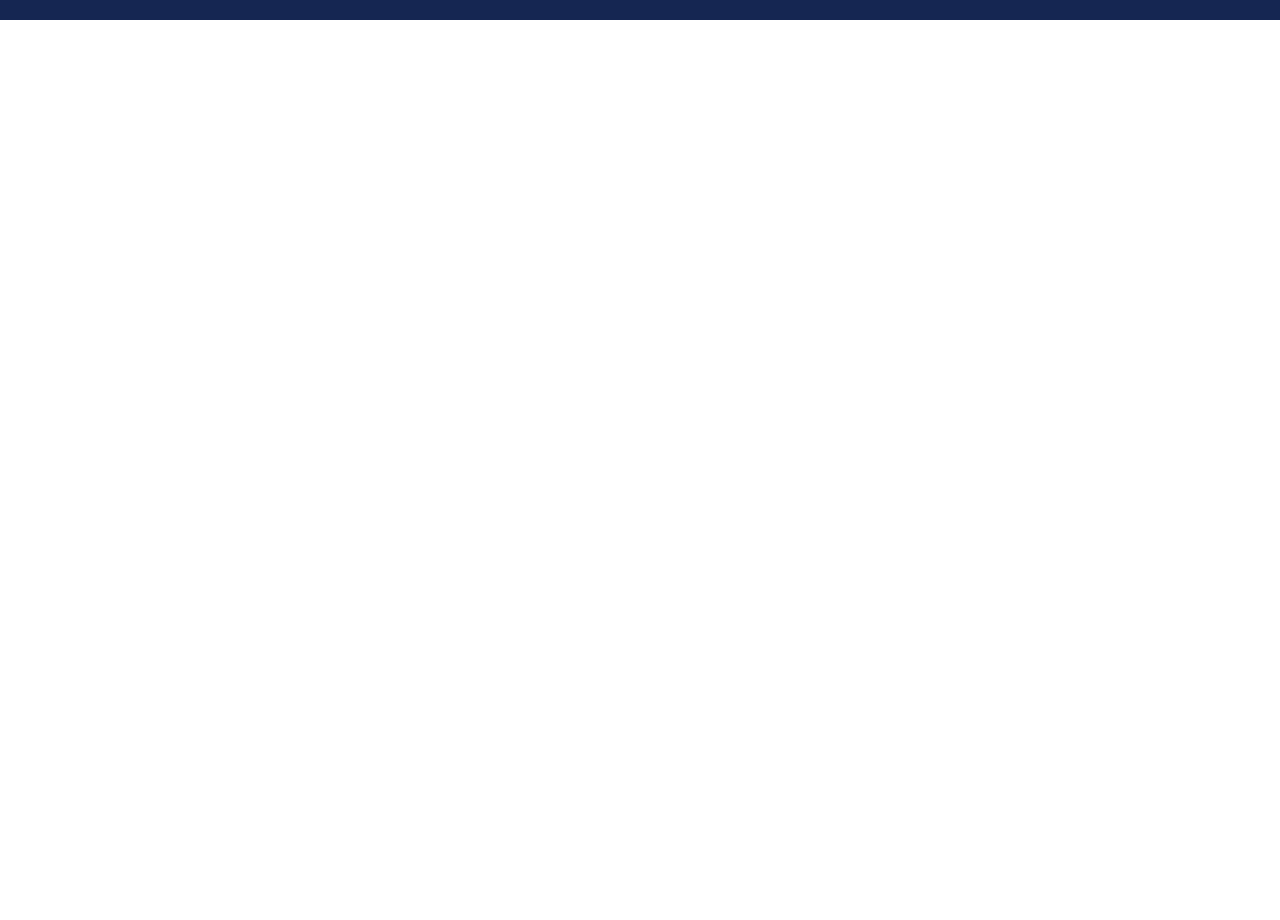
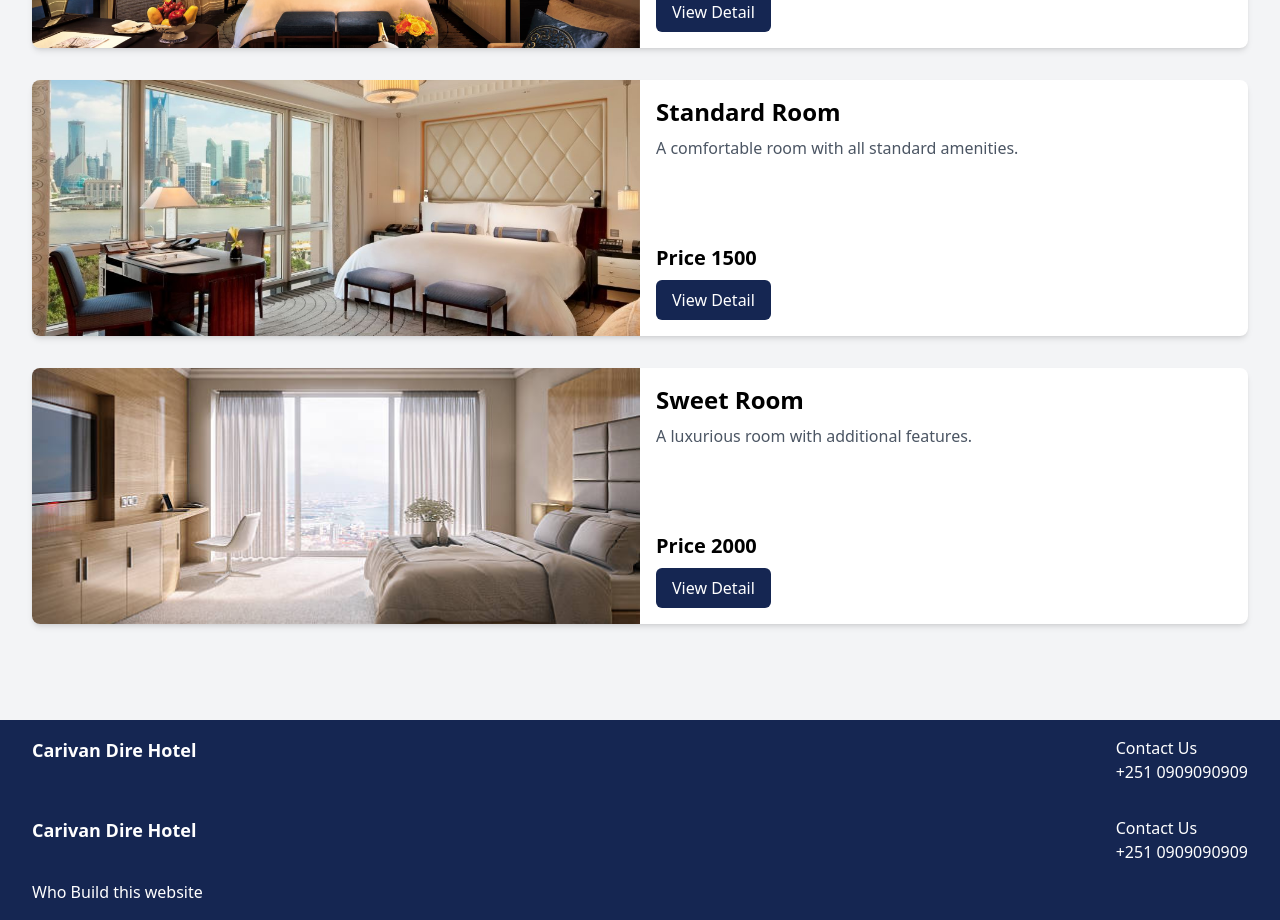
Before and after one commit to Metyme1/Caravan, a React (Create React App) app: page /rooms in a window 1280 px wide. Shown: the part 780-1700 px from the top of the page. Before the commit the page ends 800 px from the top, so only its background shows below. Built offline with nearby package versions, Linux system fonts and the light colour scheme.

Commit message:
rooom page done

```diff
--- a/src/App.js
+++ b/src/App.js
@@ -3,6 +3,10 @@ import React from 'react';
 import { BrowserRouter as Router, Route, Routes } from 'react-router-dom';
 import NavBar from './components/Navbar';
 import Home from './Home';
+import Rooms from './Rooms';
+import Restaurant from './res';
+import Services from './service';
+import Contact from './contactus';
 import Footer from './components/Footer';
 
 function App() {
@@ -13,6 +17,10 @@ function App() {
         <div className="flex-grow">
           <Routes>
             <Route path="/" element={<Home />} />
+            <Route path="/rooms" element={<Rooms />} />
+            <Route path="/restaurant" element={<Restaurant />} />
+            <Route path="/services" element={<Services />} />
+            <Route path="/contact" element={<Contact />} />
           </Routes>
         </div>
         <Footer />
--- /dev/null
+++ b/src/Rooms.js
@@ -0,0 +1,85 @@
+// src/Rooms.js
+import React from 'react';
+import room1 from './assets/room1.jpg'; // adjust the path as necessary
+import room2 from './assets/room2.jpg';
+import room3 from './assets/r3.jpg';
+import room4 from './assets/room1.jpg';
+
+const Rooms = () => {
+  const rooms = [
+    {
+      id: 1,
+      name: "Standard Room",
+      image: room1,
+      price: "1500",
+      description: "A comfortable room with all standard amenities."
+    },
+    {
+      id: 2,
+      name: "Standard Room",
+      image: room2,
+      price: "1500",
+      description: "A comfortable room with all standard amenities."
+    },
+    {
+      id: 3,
+      name: "Standard Room",
+      image: room3,
+      price: "1500",
+      description: "A comfortable room with all standard amenities."
+    },
+    {
+      id: 4,
+      name: "Sweet Room",
+      image: room4,
+      price: "2000",
+      description: "A luxurious room with additional features."
+    }
+  ];
+
+  return (
+    <div className="bg-gray-100">
+      <header className="bg-white py-8">
+        <div className="max-w-7xl mx-auto px-4 sm:px-6 lg:px-8 text-center">
+          <h1 className="text-3xl font-bold">Rooms and Suites</h1>
+        </div>
+      </header>
+      <section className="py-16">
+        <div className="max-w-7xl mx-auto px-4 sm:px-6 lg:px-8">
+          {rooms.map((room) => (
+            <div key={room.id} className="bg-white shadow-md rounded-lg overflow-hidden mb-8">
+              <div className="grid grid-cols-1 md:grid-cols-2">
+                <img src={room.image} alt={room.name} className="w-full h-64 object-cover"/>
+                <div className="p-4 flex flex-col justify-between">
+                  <div>
+                    <h3 className="text-2xl font-bold mb-2">{room.name}</h3>
+                    <p className="text-gray-600 mb-4">{room.description}</p>
+                  </div>
+                  <div>
+                    <p className="text-xl font-bold mb-2">Price {room.price}</p>
+                    <button className="bg-custom-blue text-white px-4 py-2 rounded-md">View Detail</button>
+                  </div>
+                </div>
+              </div>
+            </div>
+          ))}
+        </div>
+      </section>
+      <footer className="bg-custom-blue text-white py-4">
+        <div className="max-w-7xl mx-auto px-4 sm:px-6 lg:px-8">
+          <div className="flex justify-between">
+            <div>
+              <h1 className="text-lg font-bold">Carivan Dire Hotel</h1>
+            </div>
+            <div>
+              <p>Contact Us</p>
+              <p>+251 0909090909</p>
+            </div>
+          </div>
+        </div>
+      </footer>
+    </div>
+  );
+}
+
+export default Rooms;
--- a/src/components/Navbar.js
+++ b/src/components/Navbar.js
@@ -1,4 +1,5 @@
 import React from 'react';
+import { Link } from 'react-router-dom';
 
 const NavBar = () => {
   return (
@@ -11,14 +12,13 @@ const NavBar = () => {
             </div>
             <div className="hidden md:flex flex-1 justify-center">
               <div className="flex space-x-4">
-                <a href="#" className="text-white px-3 py-2 rounded-md text-m font-medium hover:underline">Home</a>
-                <a href="#" className="text-white px-3 py-2 rounded-md text-m font-medium hover:underline">Rooms</a>
-                <a href="#" className="text-white px-3 py-2 rounded-md text-m font-medium hover:underline">Restaurant</a>
-                <a href="#" className="text-white px-3 py-2 rounded-md text-m font-medium hover:underline">Services</a>
-                <a href="#" className="text-white px-3 py-2 rounded-md text-m font-medium hover:underline">Contact Us</a>
+                <Link to="/" className="text-white px-3 py-2 rounded-md text-m font-medium hover:underline">Home</Link>
+                <Link to="/rooms" className="text-white px-3 py-2 rounded-md text-m font-medium hover:underline">Rooms</Link>
+                <Link to="/restaurant" className="text-white px-3 py-2 rounded-md text-m font-medium hover:underline">Restaurant</Link>
+                <Link to="/services" className="text-white px-3 py-2 rounded-md text-m font-medium hover:underline">Services</Link>
+                <Link to="/contact" className="text-white px-3 py-2 rounded-md text-m font-medium hover:underline">Contact Us</Link>
               </div>
             </div>
-
           </div>
         </div>
       </div>
--- /dev/null
+++ b/src/contactus.js
@@ -0,0 +1,11 @@
+import React from 'react';
+
+const Contact = () => {
+  return (
+    <div className="bg-gray-100 min-h-screen flex items-center justify-center">
+      <h1 className="text-3xl font-bold">Contact Us Page</h1>
+    </div>
+  );
+}
+
+export default Contact;
--- /dev/null
+++ b/src/res.js
@@ -0,0 +1,11 @@
+import React from 'react';
+
+const Restaurant = () => {
+  return (
+    <div className="bg-gray-100 min-h-screen flex items-center justify-center">
+      <h1 className="text-3xl font-bold">Restaurant Page</h1>
+    </div>
+  );
+}
+
+export default Restaurant;
--- /dev/null
+++ b/src/service.js
@@ -0,0 +1,11 @@
+import React from 'react';
+
+const Services = () => {
+  return (
+    <div className="bg-gray-100 min-h-screen flex items-center justify-center">
+      <h1 className="text-3xl font-bold">Services Page</h1>
+    </div>
+  );
+}
+
+export default Services;
```
Also changed, not shown: src/Gallery.js (added).
